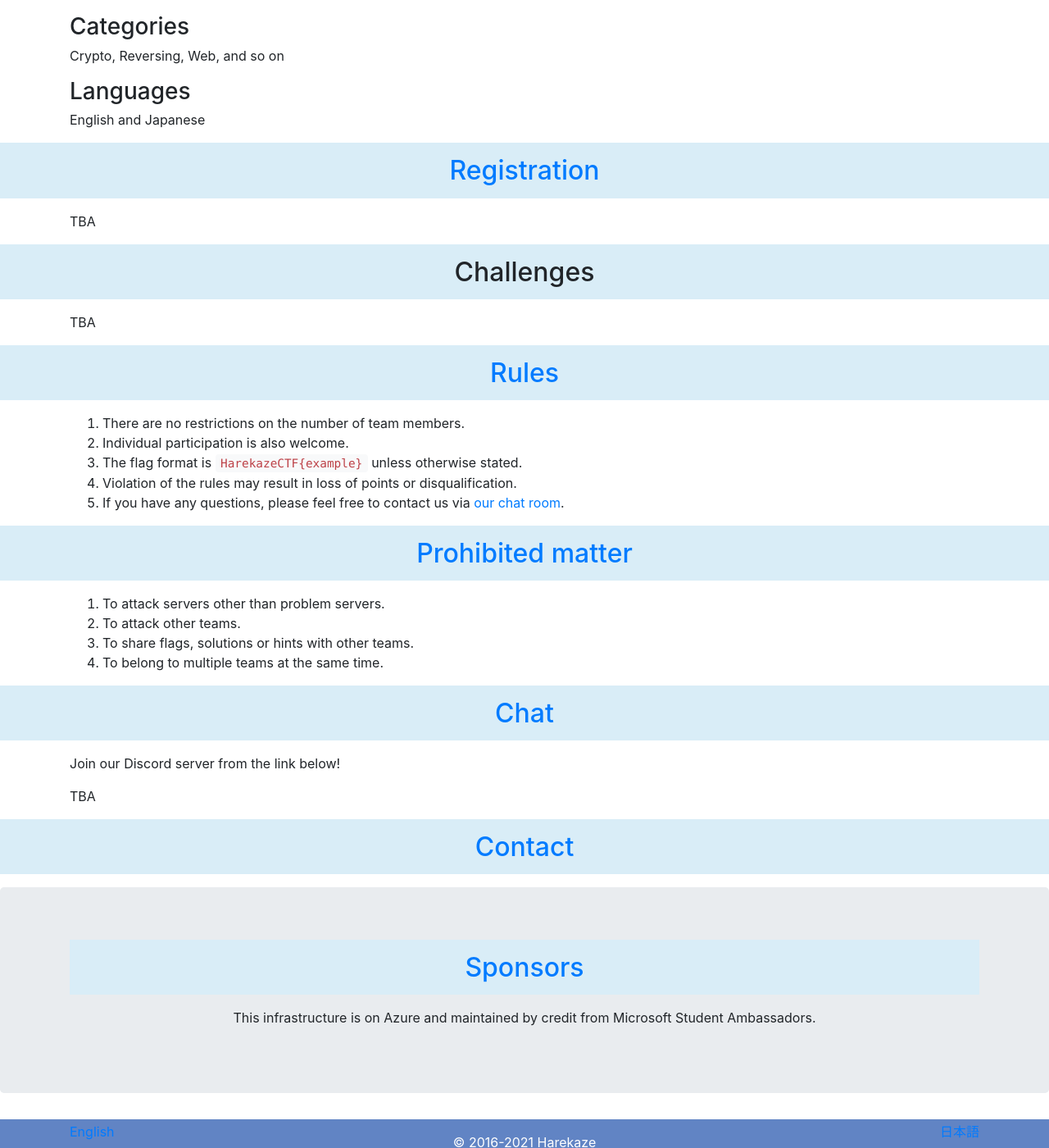
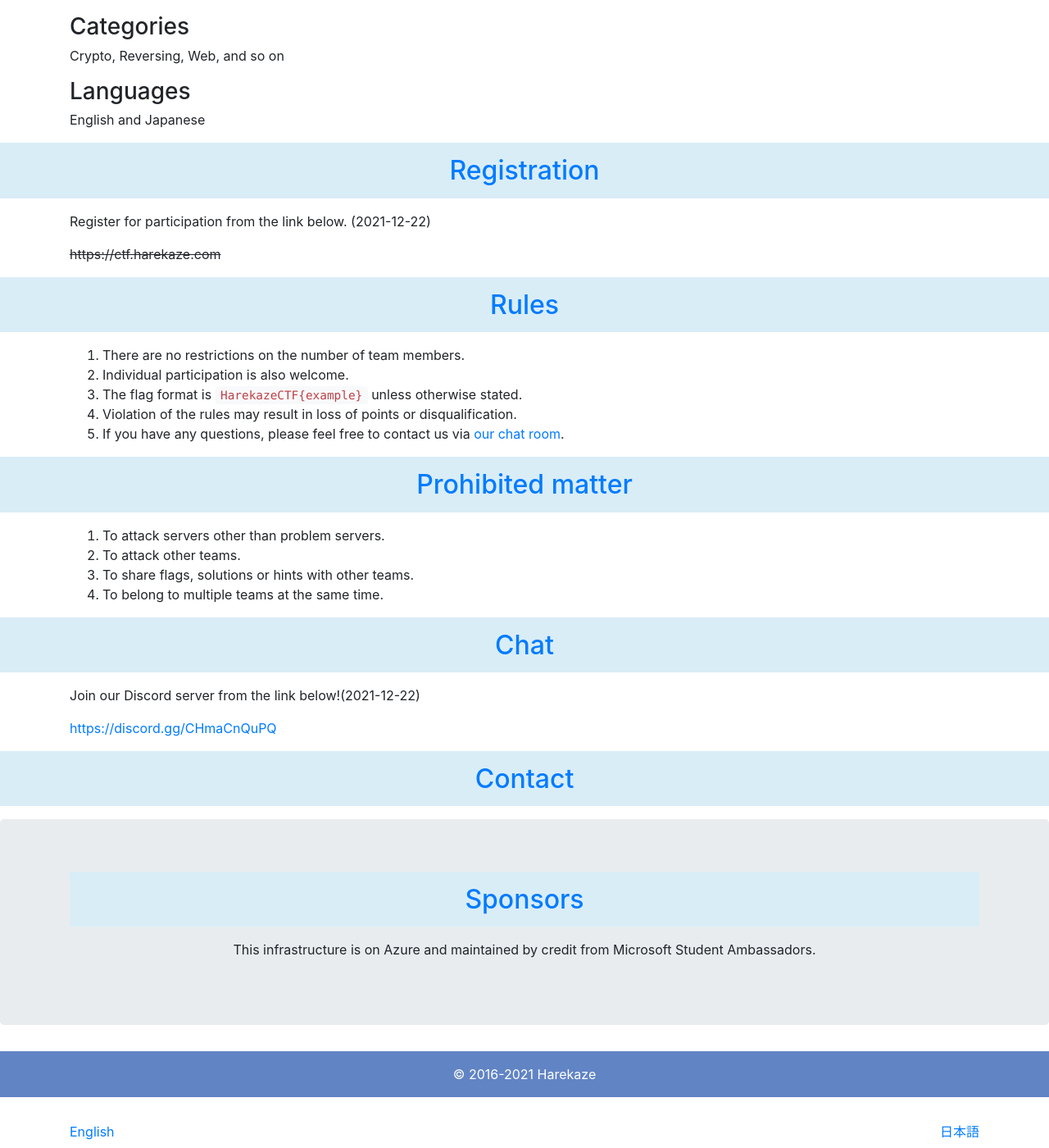
Before and after one commit to TeamHarekaze/TeamHarekaze.github.io, a Jekyll site: the page built from ctf/2021.html, in a window 1280 px wide and 1400 px high, scrolled down 954 px. Shown: the whole window at 82% size. Built offline with Jekyll 4.4.1, drawn with Linux system fonts in a browser that asks for light colours; nearby versions of some CDN libraries.

Commit message:
Update 2021.html

```diff
--- a/ctf/2021.html
+++ b/ctf/2021.html
@@ -36,17 +36,9 @@ title: Harekaze mini CTF 2021
     <h2 id="register"><a href="#register">Registration</a></h2>
   </header>
   <div class="container">
-    <p>TBA</p>
+    <p>Register for participation from the link below. (<time>2021-12-22</time>)</p>
+    <p><s>https://ctf.harekaze.com</s></p>
   </div>
-</section>
-
-<section>
-  <header class="section-header">
-    <h2 id="challenges">Challenges</h2>
-  </header>
-    <div class="container">
-      <p>TBA</p>
-    </div>
 </section>
 
 <section>
@@ -83,8 +75,8 @@ title: Harekaze mini CTF 2021
     <h2 id="chat"><a href="#chat">Chat</a></h2>
   </header>
   <div class="container">
-    <p>Join our Discord server from the link below!</p>
-    <p>TBA</p>
+    <p>Join our Discord server from the link below!(<time>2021-12-22</time>)</p>
+    <p><a href="https://discord.gg/CHmaCnQuPQ">https://discord.gg/CHmaCnQuPQ</a></p>
   </div>
 </section>
 
```
